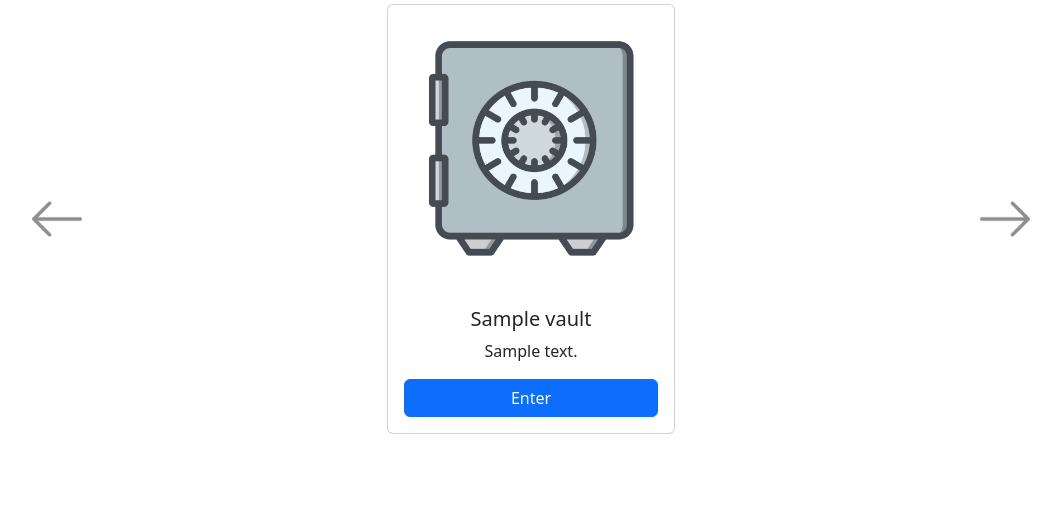
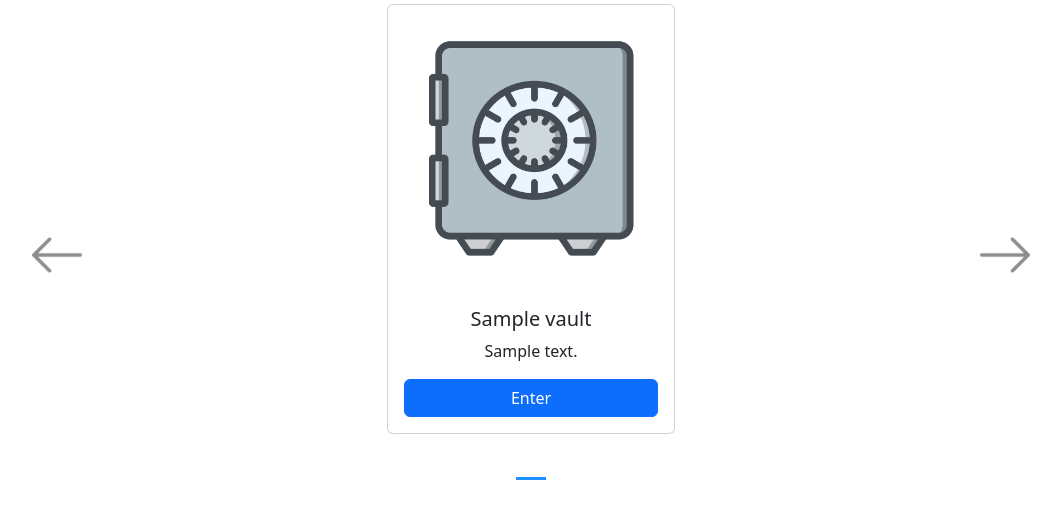
Before and after one commit to YSpiegel/IdeaVaults, a Flask app: template Client/Templates/vaults-hub.html in a window 1280 px wide. Shown: the part 183-702 px from the top of the page, without its empty margins (109-1170 px from the left). Run offline with Flask 3, Linux system fonts and the light colour scheme; the template is opened without the code that fills it: most values are stand-ins (such as "Sample title", 1, 10 or a date in 2020); parts of the project's set-up code (start-up, migrations or seed data) failed here and were passed over.

Commit message:
Ver 2.03 - Improve design in vaults hub

```diff
--- a/Client/Templates/vaults-hub.html
+++ b/Client/Templates/vaults-hub.html
@@ -6,6 +6,7 @@
 <div class="container justify-content-center">
     <h1>{{ user }}'s {{type}} vaults</h1>
     <div id="vaultscarousel" class="carousel slide">
+
         <div class="carousel-inner">
             {% for vault in vaults %}
             <div class="carousel-item {% if loop.first %}active{% endif %}">
@@ -48,7 +49,16 @@
         <button class="carousel-control-next" type="button" data-bs-target="#vaultscarousel" data-bs-slide="next">
             <img src="/static/arrow-right.png" width="30%">
         </button>
+        <br><br><br>
+        <div class="carousel-indicators">
+            {% for vault in vaults %}
+                <button type="button" data-bs-target="#vaultscarousel" data-bs-slide-to="{{loop.index0}}"
+                        {% if loop.first %}class="active"{% endif %} aria-label="Slide {{loop.index}}"
+                        style="background-color: #1e90ff"></button>
+            {% endfor %}
+        </div>
         {% endif %}
+
     </div>
     <div class="container d-flex justify-content-end">
         <!--<button class="button" data-bs-target="#vaultscarousel"
```
